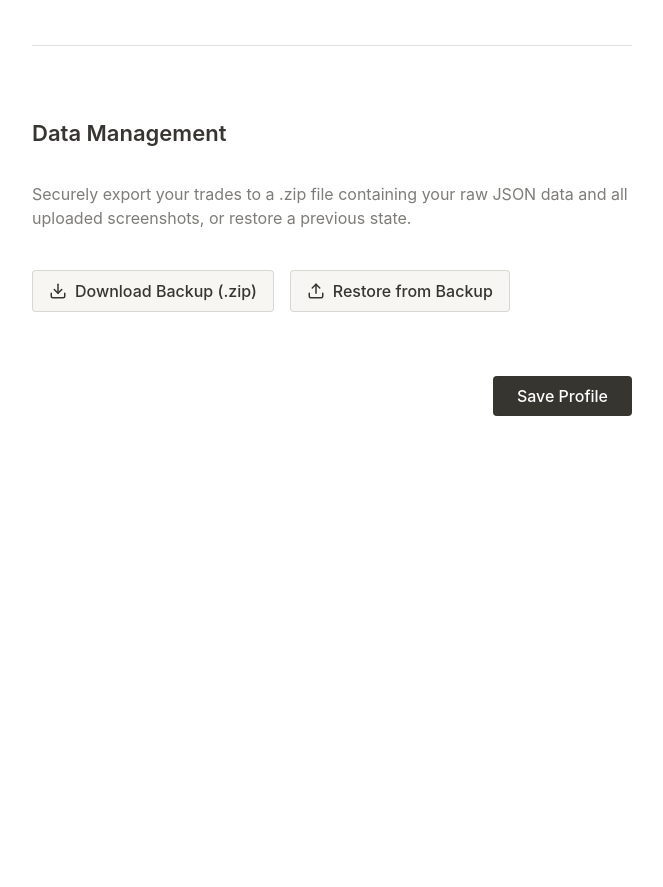
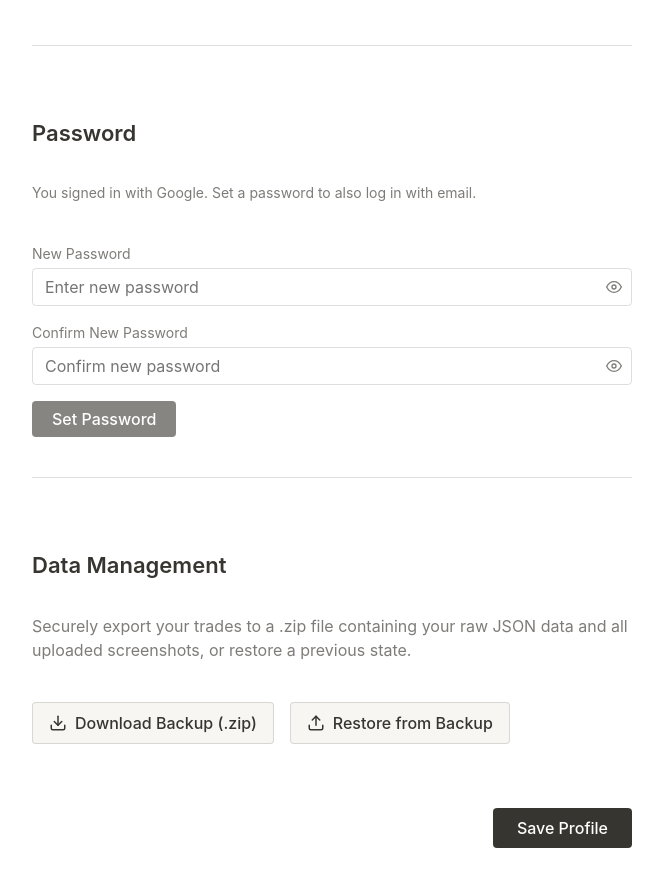
Before and after one commit to Meamanbishnoi/TradeSync, a Next.js app: page /profile in a window 1280 px wide. Shown: the part 970-1857 px from the top of the page, without its empty margins (308-971 px from the left). Before the commit the page ends 1566 px from the top, so only its background shows below. Built offline with nearby package versions, Linux system fonts and the light colour scheme; no server answers; the database is empty; sample sign-in values are in the browser's storage.

Commit message:
Add password set/change in profile for Google and email users

```diff
--- /dev/null
+++ b/src/app/api/profile/password/route.ts
@@ -0,0 +1,45 @@
+import { NextResponse } from "next/server";
+import { getServerSession } from "next-auth";
+import { authOptions } from "@/lib/auth";
+import { prisma } from "@/lib/prisma";
+import bcrypt from "bcryptjs";
+
+export async function POST(req: Request) {
+  try {
+    const session = await getServerSession(authOptions);
+    if (!session?.user) return NextResponse.json({ message: "Unauthorized" }, { status: 401 });
+
+    const { oldPassword, newPassword } = await req.json();
+
+    if (!newPassword || newPassword.length < 6) {
+      return NextResponse.json({ message: "Password must be at least 6 characters" }, { status: 400 });
+    }
+
+    const user = await prisma.user.findUnique({
+      where: { id: session.user.id },
+      select: { password: true },
+    });
+
+    if (!user) return NextResponse.json({ message: "User not found" }, { status: 404 });
+
+    const hasPassword = user.password && user.password.length > 0;
+
+    // If user already has a password, verify old one
+    if (hasPassword) {
+      if (!oldPassword) return NextResponse.json({ message: "Current password is required" }, { status: 400 });
+      const valid = await bcrypt.compare(oldPassword, user.password);
+      if (!valid) return NextResponse.json({ message: "Current password is incorrect" }, { status: 400 });
+    }
+
+    const hashed = await bcrypt.hash(newPassword, 12);
+    await prisma.user.update({
+      where: { id: session.user.id },
+      data: { password: hashed },
+    });
+
+    return NextResponse.json({ message: "Password updated successfully" });
+  } catch (error) {
+    console.error(error);
+    return NextResponse.json({ message: "Internal server error" }, { status: 500 });
+  }
+}
--- a/src/app/api/profile/route.ts
+++ b/src/app/api/profile/route.ts
@@ -22,6 +22,7 @@ export async function GET() {
         customInstruments: true,
         customSessions: true,
         createdAt: true,
+        password: true,
       },
     });
 
@@ -29,7 +30,7 @@ export async function GET() {
       return NextResponse.json({ message: "User not found" }, { status: 404 });
     }
 
-    return NextResponse.json(user);
+    return NextResponse.json({ ...user, hasPassword: !!(user.password && user.password.length > 0), password: undefined });
   } catch (error) {
     return NextResponse.json({ message: "Internal server error" }, { status: 500 });
   }
--- a/src/app/profile/page.tsx
+++ b/src/app/profile/page.tsx
@@ -13,6 +13,7 @@ export default function ProfilePage() {
   const [isSubmitting, setIsSubmitting] = useState(false);
   const [isRestoreModalOpen, setIsRestoreModalOpen] = useState(false);
   const [pendingRestoreFile, setPendingRestoreFile] = useState<File | null>(null);
+  const [hasPassword, setHasPassword] = useState(false);
 
   const [formData, setFormData] = useState({
     name: "",
@@ -20,6 +21,10 @@ export default function ProfilePage() {
     customInstruments: "",
     customSessions: "",
   });
+
+  const [pwForm, setPwForm] = useState({ oldPassword: "", newPassword: "", confirmPassword: "" });
+  const [showPw, setShowPw] = useState({ old: false, new: false, confirm: false });
+  const [isChangingPw, setIsChangingPw] = useState(false);
 
   useEffect(() => {
     async function fetchProfile() {
@@ -36,6 +41,7 @@ export default function ProfilePage() {
           customInstruments: data.customInstruments ? JSON.parse(data.customInstruments).join(", ") : "",
           customSessions: data.customSessions ? JSON.parse(data.customSessions).join(", ") : "",
         });
+        setHasPassword(!!data.hasPassword);
       } catch (err: unknown) {
         const msg = err instanceof Error ? err.message : "An error occurred loading the profile";
         showToast(msg, "error");
@@ -80,8 +86,31 @@ export default function ProfilePage() {
     setFormData(prev => ({ ...prev, [e.target.name]: e.target.value }));
   };
 
-  const handleBackup = () => {
-    window.location.href = "/api/backup";
+  const handlePasswordChange = async (e: React.FormEvent) => {
+    e.preventDefault();
+    if (pwForm.newPassword !== pwForm.confirmPassword) {
+      showToast("Passwords do not match", "error"); return;
+    }
+    setIsChangingPw(true);
+    try {
+      const res = await fetch("/api/profile/password", {
+        method: "POST",
+        headers: { "Content-Type": "application/json" },
+        body: JSON.stringify({ oldPassword: pwForm.oldPassword, newPassword: pwForm.newPassword }),
+      });
+      const data = await res.json();
+      if (!res.ok) throw new Error(data.message);
+      showToast("Password updated successfully", "success");
+      setPwForm({ oldPassword: "", newPassword: "", confirmPassword: "" });
+      setHasPassword(true);
+    } catch (err: unknown) {
+      showToast(err instanceof Error ? err.message : "Error updating password", "error");
+    } finally {
+      setIsChangingPw(false);
+    }
+  };
+
+  const handleBackup = () => {    window.location.href = "/api/backup";
   };
 
   const handleRestoreChange = (e: React.ChangeEvent<HTMLInputElement>) => {
@@ -169,6 +198,50 @@ export default function ProfilePage() {
 
         <hr style={{ border: "none", borderTop: "1px solid var(--border-color)", margin: "16px 0" }} />
 
+        <h2 style={{ fontSize: "22px", marginBottom: "8px" }}>Password</h2>
+        <p style={{ fontSize: "14px", color: "var(--text-secondary)", marginBottom: "16px" }}>
+          {hasPassword ? "Change your current password." : "You signed in with Google. Set a password to also log in with email."}
+        </p>
+
+        <div style={{ display: "flex", flexDirection: "column", gap: "16px" }}>
+          {hasPassword && (
+            <div>
+              <label style={{ display: "block", fontSize: "14px", color: "var(--text-secondary)", marginBottom: "4px" }}>Current Password</label>
+              <div style={{ position: "relative" }}>
+                <input type={showPw.old ? "text" : "password"} value={pwForm.oldPassword} onChange={e => setPwForm(p => ({ ...p, oldPassword: e.target.value }))} className="notion-input" placeholder="Enter current password" style={{ paddingRight: "40px" }} />
+                <button type="button" onClick={() => setShowPw(p => ({ ...p, old: !p.old }))} style={{ position: "absolute", right: "10px", top: "50%", transform: "translateY(-50%)", background: "none", border: "none", cursor: "pointer", color: "var(--text-secondary)", display: "flex" }}>
+                  {showPw.old ? <svg width="16" height="16" viewBox="0 0 24 24" fill="none" stroke="currentColor" strokeWidth="2" strokeLinecap="round" strokeLinejoin="round"><path d="M17.94 17.94A10.07 10.07 0 0 1 12 20c-7 0-11-8-11-8a18.45 18.45 0 0 1 5.06-5.94"/><path d="M9.9 4.24A9.12 9.12 0 0 1 12 4c7 0 11 8 11 8a18.5 18.5 0 0 1-2.16 3.19"/><line x1="1" y1="1" x2="23" y2="23"/></svg> : <svg width="16" height="16" viewBox="0 0 24 24" fill="none" stroke="currentColor" strokeWidth="2" strokeLinecap="round" strokeLinejoin="round"><path d="M1 12s4-8 11-8 11 8 11 8-4 8-11 8-11-8-11-8z"/><circle cx="12" cy="12" r="3"/></svg>}
+                </button>
+              </div>
+            </div>
+          )}
+          <div>
+            <label style={{ display: "block", fontSize: "14px", color: "var(--text-secondary)", marginBottom: "4px" }}>New Password</label>
+            <div style={{ position: "relative" }}>
+              <input type={showPw.new ? "text" : "password"} value={pwForm.newPassword} onChange={e => setPwForm(p => ({ ...p, newPassword: e.target.value }))} className="notion-input" placeholder="Enter new password" style={{ paddingRight: "40px" }} />
+              <button type="button" onClick={() => setShowPw(p => ({ ...p, new: !p.new }))} style={{ position: "absolute", right: "10px", top: "50%", transform: "translateY(-50%)", background: "none", border: "none", cursor: "pointer", color: "var(--text-secondary)", display: "flex" }}>
+                {showPw.new ? <svg width="16" height="16" viewBox="0 0 24 24" fill="none" stroke="currentColor" strokeWidth="2" strokeLinecap="round" strokeLinejoin="round"><path d="M17.94 17.94A10.07 10.07 0 0 1 12 20c-7 0-11-8-11-8a18.45 18.45 0 0 1 5.06-5.94"/><path d="M9.9 4.24A9.12 9.12 0 0 1 12 4c7 0 11 8 11 8a18.5 18.5 0 0 1-2.16 3.19"/><line x1="1" y1="1" x2="23" y2="23"/></svg> : <svg width="16" height="16" viewBox="0 0 24 24" fill="none" stroke="currentColor" strokeWidth="2" strokeLinecap="round" strokeLinejoin="round"><path d="M1 12s4-8 11-8 11 8 11 8-4 8-11 8-11-8-11-8z"/><circle cx="12" cy="12" r="3"/></svg>}
+              </button>
+            </div>
+          </div>
+          <div>
+            <label style={{ display: "block", fontSize: "14px", color: "var(--text-secondary)", marginBottom: "4px" }}>Confirm New Password</label>
+            <div style={{ position: "relative" }}>
+              <input type={showPw.confirm ? "text" : "password"} value={pwForm.confirmPassword} onChange={e => setPwForm(p => ({ ...p, confirmPassword: e.target.value }))} className="notion-input" placeholder="Confirm new password" style={{ paddingRight: "40px" }} />
+              <button type="button" onClick={() => setShowPw(p => ({ ...p, confirm: !p.confirm }))} style={{ position: "absolute", right: "10px", top: "50%", transform: "translateY(-50%)", background: "none", border: "none", cursor: "pointer", color: "var(--text-secondary)", display: "flex" }}>
+                {showPw.confirm ? <svg width="16" height="16" viewBox="0 0 24 24" fill="none" stroke="currentColor" strokeWidth="2" strokeLinecap="round" strokeLinejoin="round"><path d="M17.94 17.94A10.07 10.07 0 0 1 12 20c-7 0-11-8-11-8a18.45 18.45 0 0 1 5.06-5.94"/><path d="M9.9 4.24A9.12 9.12 0 0 1 12 4c7 0 11 8 11 8a18.5 18.5 0 0 1-2.16 3.19"/><line x1="1" y1="1" x2="23" y2="23"/></svg> : <svg width="16" height="16" viewBox="0 0 24 24" fill="none" stroke="currentColor" strokeWidth="2" strokeLinecap="round" strokeLinejoin="round"><path d="M1 12s4-8 11-8 11 8 11 8-4 8-11 8-11-8-11-8z"/><circle cx="12" cy="12" r="3"/></svg>}
+              </button>
+            </div>
+          </div>
+          <div>
+            <button type="button" onClick={handlePasswordChange} disabled={isChangingPw || !pwForm.newPassword} className="notion-button notion-button-primary" style={{ padding: "8px 20px", opacity: isChangingPw || !pwForm.newPassword ? 0.6 : 1 }}>
+              {isChangingPw ? "Updating..." : hasPassword ? "Change Password" : "Set Password"}
+            </button>
+          </div>
+        </div>
+
+        <hr style={{ border: "none", borderTop: "1px solid var(--border-color)", margin: "16px 0" }} />
+
         <h2 style={{ fontSize: "22px", marginBottom: "8px" }}>Data Management</h2>
         <p style={{ fontSize: "16px", color: "var(--text-secondary)", marginBottom: "16px" }}>
           Securely export your trades to a .zip file containing your raw JSON data and all uploaded screenshots, or restore a previous state.
```
